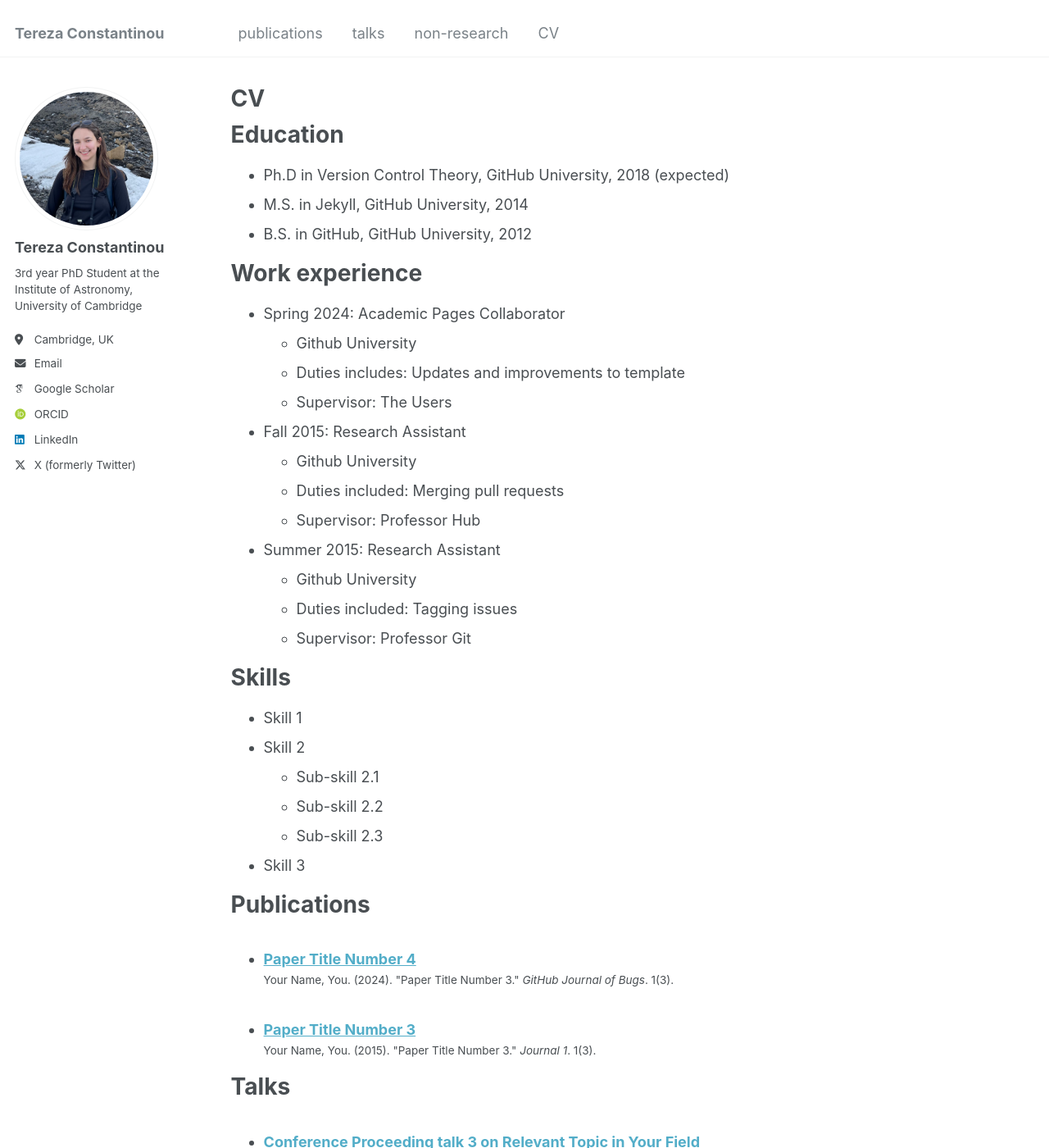
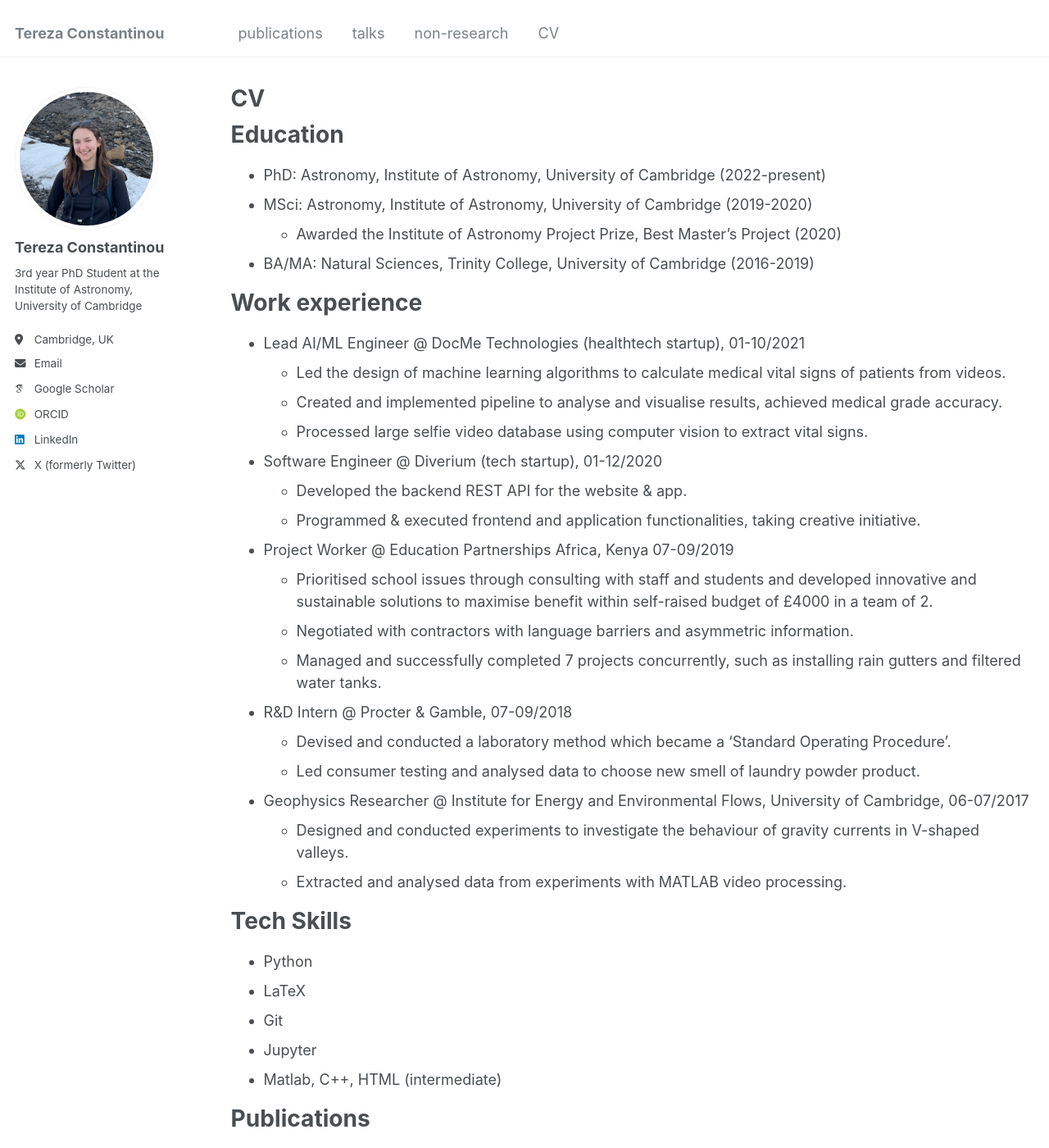
Before and after one commit to terezaconst/terezaconst.github.io, a Jekyll site: the page built from _pages/cv.md, in a window 1280 px wide and 1400 px high. Shown: the whole window at 82% size. Built offline with Jekyll 4.4.1, drawn with Linux system fonts in a browser that asks for light colours; some web fonts are replaced; some of the changed text lies outside the part shown.

Commit message:
Update cv.md

```diff
--- a/_pages/cv.md
+++ b/_pages/cv.md
@@ -11,54 +11,69 @@
 
 Education
 ======
-* Ph.D in Version Control Theory, GitHub University, 2018 (expected)
-* M.S. in Jekyll, GitHub University, 2014
-* B.S. in GitHub, GitHub University, 2012
+* PhD: Astronomy, Institute of Astronomy, University of Cambridge (2022-present)
+* MSci: Astronomy, Institute of Astronomy, University of Cambridge (2019-2020)
+    * Awarded the Institute of Astronomy Project Prize, Best Master's Project (2020)
+* BA/MA: Natural Sciences, Trinity College, University of Cambridge (2016-2019)
 
 Work experience
 ======
-* Spring 2024: Academic Pages Collaborator
-  * Github University
-  * Duties includes: Updates and improvements to template
-  * Supervisor: The Users
+* Lead AI/ML Engineer @ DocMe Technologies (healthtech startup), 01-10/2021
+  * Led the design of machine learning algorithms to calculate medical vital signs of patients from videos.
+  * Created and implemented pipeline to analyse and visualise results, achieved medical grade accuracy.
+  * Processed large selfie video database using computer vision to extract vital signs.
 
-* Fall 2015: Research Assistant
-  * Github University
-  * Duties included: Merging pull requests
-  * Supervisor: Professor Hub
+* Software Engineer @ Diverium (tech startup), 01-12/2020
+  *  Developed the backend REST API for the website & app.
+  *  Programmed & executed frontend and application functionalities, taking creative initiative.
 
-* Summer 2015: Research Assistant
-  * Github University
-  * Duties included: Tagging issues
-  * Supervisor: Professor Git
+* Project Worker @ Education Partnerships Africa, Kenya 07-09/2019
+  * Prioritised school issues through consulting with staff and students and developed innovative and sustainable solutions to maximise benefit within self-raised budget of £4000 in a team of 2.
+  * Negotiated with contractors with language barriers and asymmetric information.
+  * Managed and successfully completed 7 projects concurrently, such as installing rain gutters and filtered water tanks.
 
-Skills
+* R&D Intern @ Procter & Gamble, 07-09/2018
+  * Devised and conducted a laboratory method which became a ‘Standard Operating Procedure’.
+  * Led consumer testing and analysed data to choose new smell of laundry powder product.
+
+* Geophysics  Researcher @ Institute for Energy and Environmental Flows, University of Cambridge, 06-07/2017
+  * Designed and conducted experiments to investigate the behaviour of gravity currents in V-shaped valleys.
+  * Extracted and analysed data from experiments with MATLAB video processing.
+
+
+Tech Skills
 ======
-* Skill 1
-* Skill 2
-  * Sub-skill 2.1
-  * Sub-skill 2.2
-  * Sub-skill 2.3
-* Skill 3
+* Python
+* LaTeX
+* Git
+* Jupyter
+* Matlab, C++, HTML (intermediate)
 
 Publications
 ======
-  <ul>{% for post in site.publications reversed %}
-    {% include archive-single-cv.html %}
-  {% endfor %}</ul>
+see [publications page](https://terezaconst.github.io/publications/)
 
 Talks
 ======
-  <ul>{% for post in site.talks reversed %}
-    {% include archive-single-talk-cv.html  %}
-  {% endfor %}</ul>
+see [talks page](https://terezaconst.github.io/talks/)
 
 Teaching
 ======
-  <ul>{% for post in site.teaching reversed %}
-    {% include archive-single-cv.html %}
-  {% endfor %}</ul>
+* Planetary Science and Life in the Universe Masters [(PSLU)](https://www.pslu.masters.cam.ac.uk/)
+  * ‘Reading Group’ supervisor
+* Private tutor for physics, maths, and Oxbridge interview prep (2020-present)
+
 
 Service and leadership
 ======
-* Currently signed in to 43 different slack teams
+* Wellbeing Advocate, Institute of Astronomy (2022-present)
+* Exoplanet Journal Club Organiser, Cambridge (2022-present)
+* International Women's Day Co-Organiser, Institute of Astronomy (2022-present)
+* Student Representative, Cavendish Laboratory & Institute of Astronomy (throughout undergrad, masters & PhD)
+
+Languages
+======
+English and Greek (native), French (professional)
+
+
+for more info, see [my LinkedIn](https://www.linkedin.com/in/terezaconst/)
```
